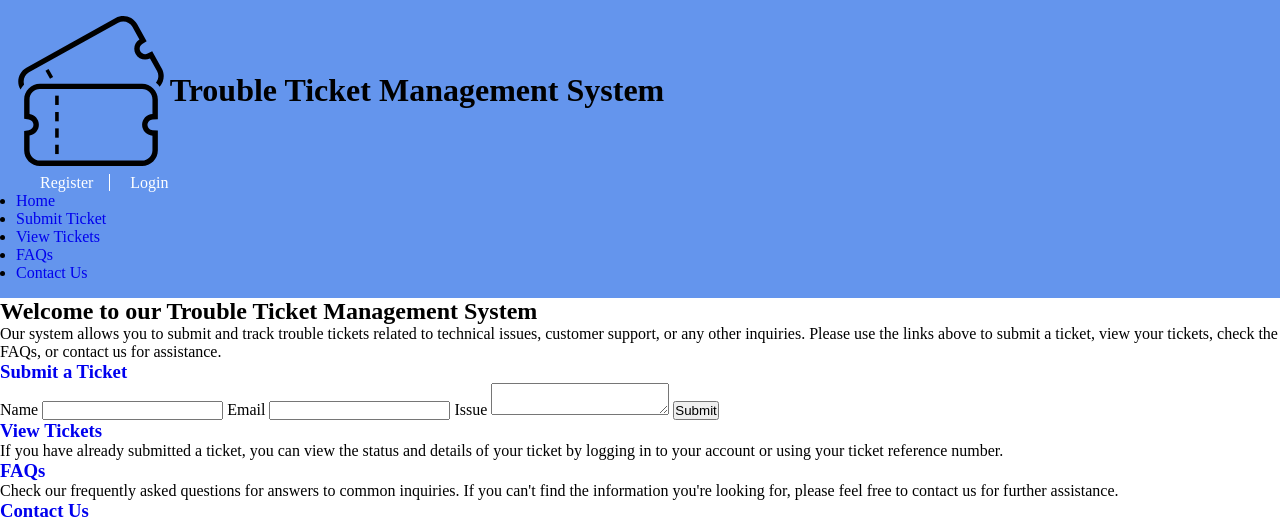
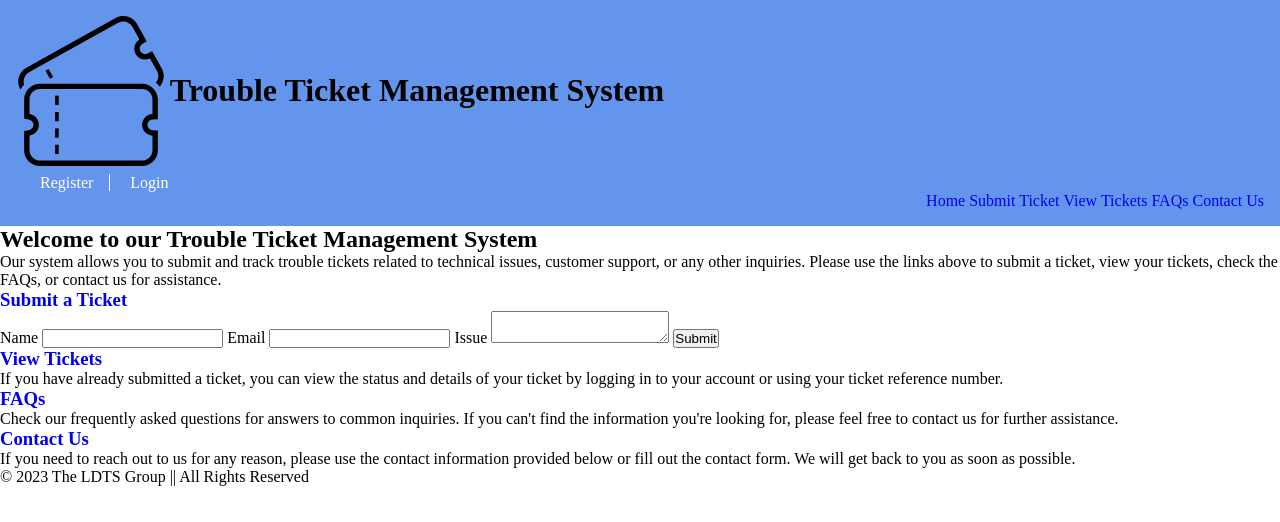
Before and after one commit to sirkotal/Better-Ticket-Saul, a PHP site: page /index.php in a window 1280 px wide. Shown: the top 522 px of the page. Run offline with PHP 8.4, Linux system fonts and the light colour scheme.

Commit message:
Some changes to the menu's placement

```diff
--- a/style/header.css
+++ b/style/header.css
@@ -25,7 +25,7 @@ body > header > h1 > a {
     width: 12%;
 }
 
-body > header > h1, body > header > #logo {
+body > header > h1, #logo {
     display: inline-block;
     vertical-align: middle;
 }
@@ -57,3 +57,12 @@ body > header > h1, body > header > #logo {
     border: none;
     padding-right: 0;
 }
+
+#menu > ul {
+    text-align: right;
+    list-style-type: none;
+}
+
+#menu > ul > li {
+    display: inline-block;
+}
```
